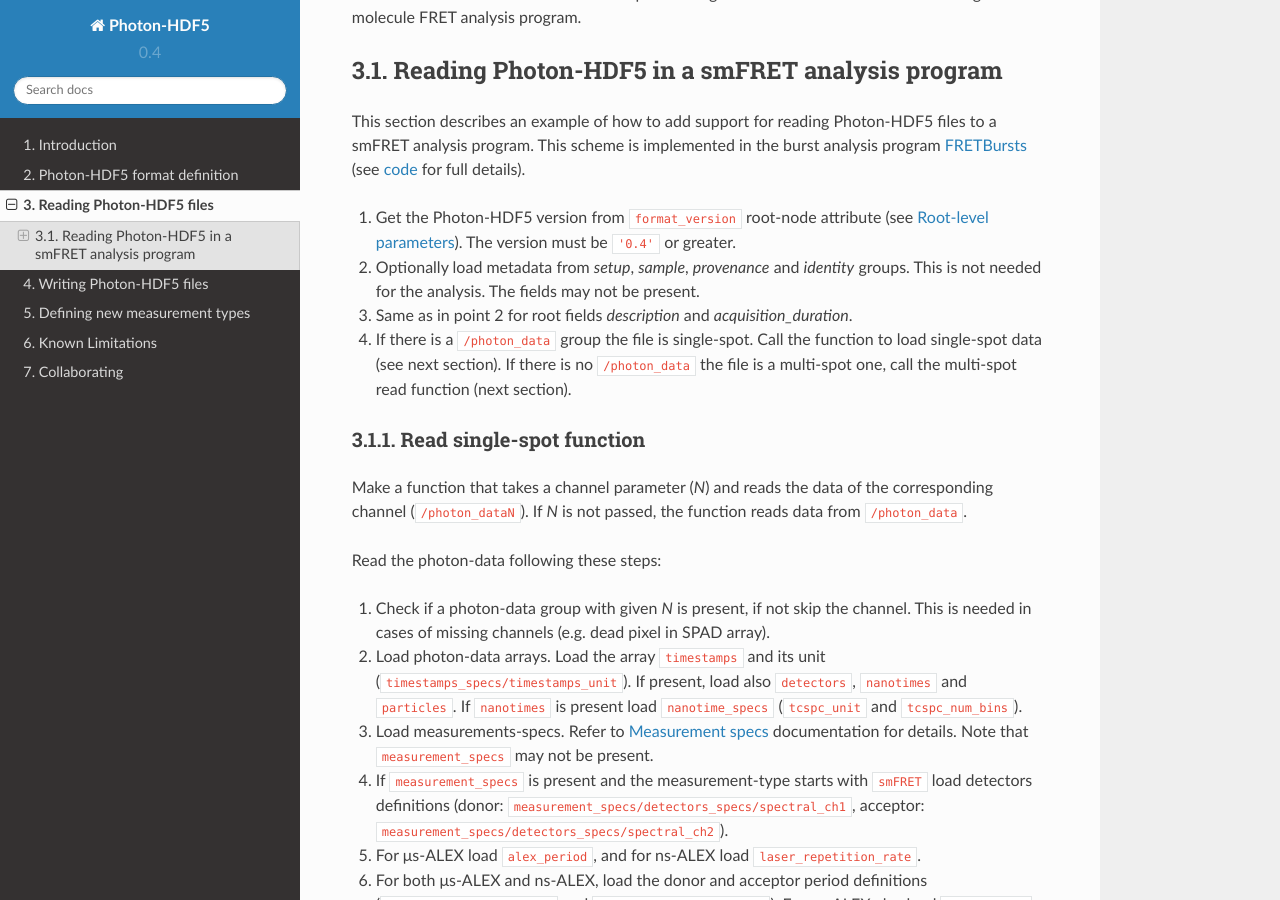
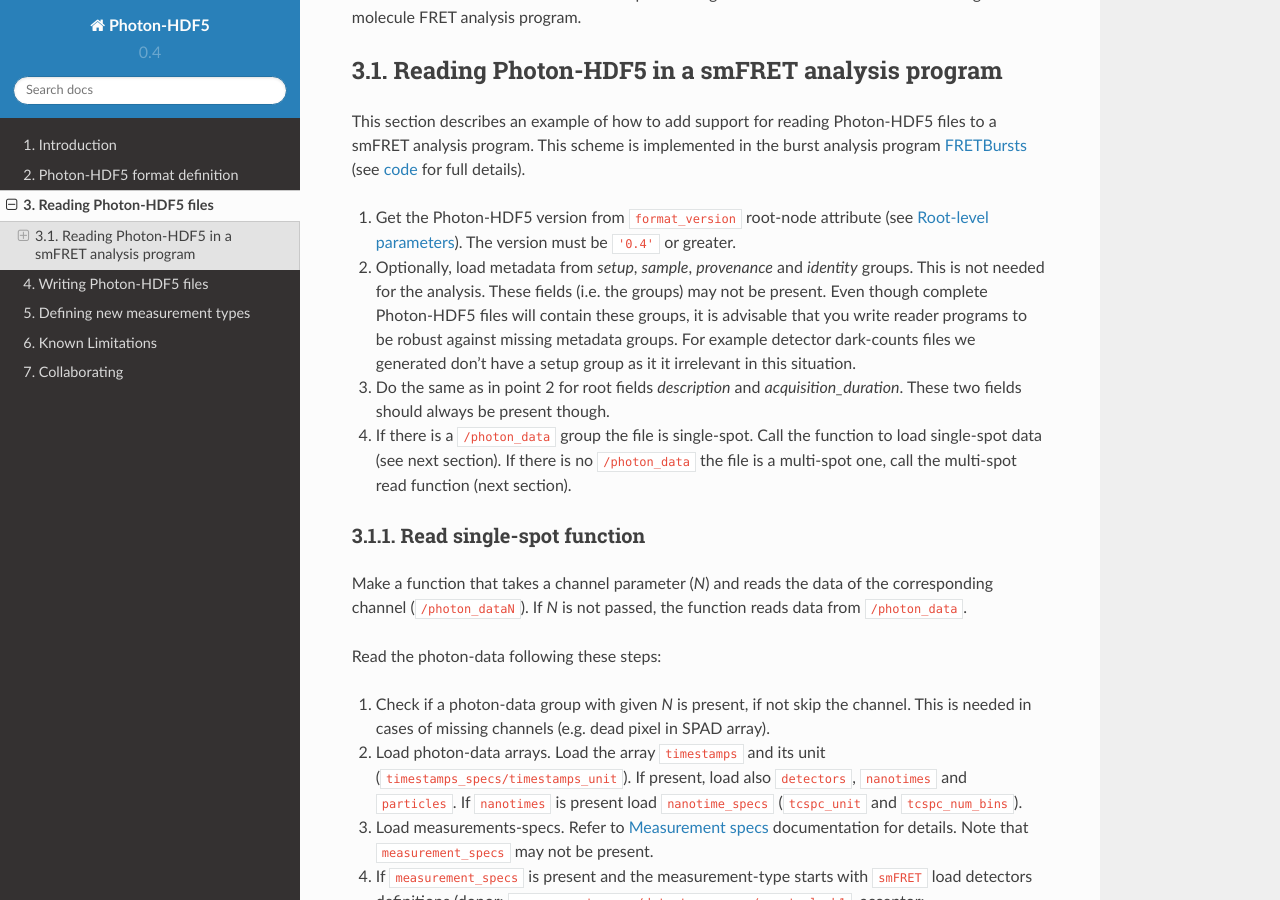
Before and after one commit to Photon-HDF5/photon-hdf5, a Sphinx documentation site: the page built from docs/reading.rst, in a window 1280 px wide and 900 px high, scrolled down 586 px. Built offline with Sphinx 7.4.7 and the Read the Docs theme 2.0.0, drawn with Linux system fonts in a browser that asks for light colours.

Commit message:
Clarify that setup group may be missing for technical files.

```diff
--- a/docs/phdata.rst
+++ b/docs/phdata.rst
@@ -240,7 +240,9 @@ Setup group
 -----------
 
 The **/setup** group contains information about the measurement setup.
-The following 7 fields are mandatory:
+It should always be present, unless for technical/debug or calibration
+data (a notable example is a file containing only detectors' dark counts).
+When setup is present, the following 7 fields are mandatory:
 
 - **num_pixels**: (integer) total number of detector pixels. For example,
   for a single-spot 2-color smFRET measurement using 2 single-pixel SPADs as
--- a/docs/reading.rst
+++ b/docs/reading.rst
@@ -45,10 +45,16 @@ This scheme is implemented in the burst analysis program
 1. Get the Photon-HDF5 version from ``format_version`` root-node attribute
    (see :ref:`root_params`). The version must be ``'0.4'`` or greater.
 
-2. Optionally load metadata from `setup`, `sample`, `provenance` and `identity`
-   groups. This is not needed for the analysis. The fields may not be present.
+2. Optionally, load metadata from `setup`, `sample`, `provenance` and
+   `identity` groups. This is not needed for the analysis. These fields
+   (i.e. the groups) may not be present. Even though complete Photon-HDF5
+   files will contain these groups, it is advisable that you write reader
+   programs to be robust against missing metadata groups. For example
+   detector dark-counts files we generated don't have a setup group as
+   it it irrelevant in this situation.
 
-3. Same as in point 2 for root fields `description` and `acquisition_duration`.
+3. Do the same as in point 2 for root fields `description` and
+   `acquisition_duration`. These two fields should always be present though.
 
 4. If there is a ``/photon_data`` group the file is single-spot. Call the
    function to load single-spot data (see next section). If there is
```
